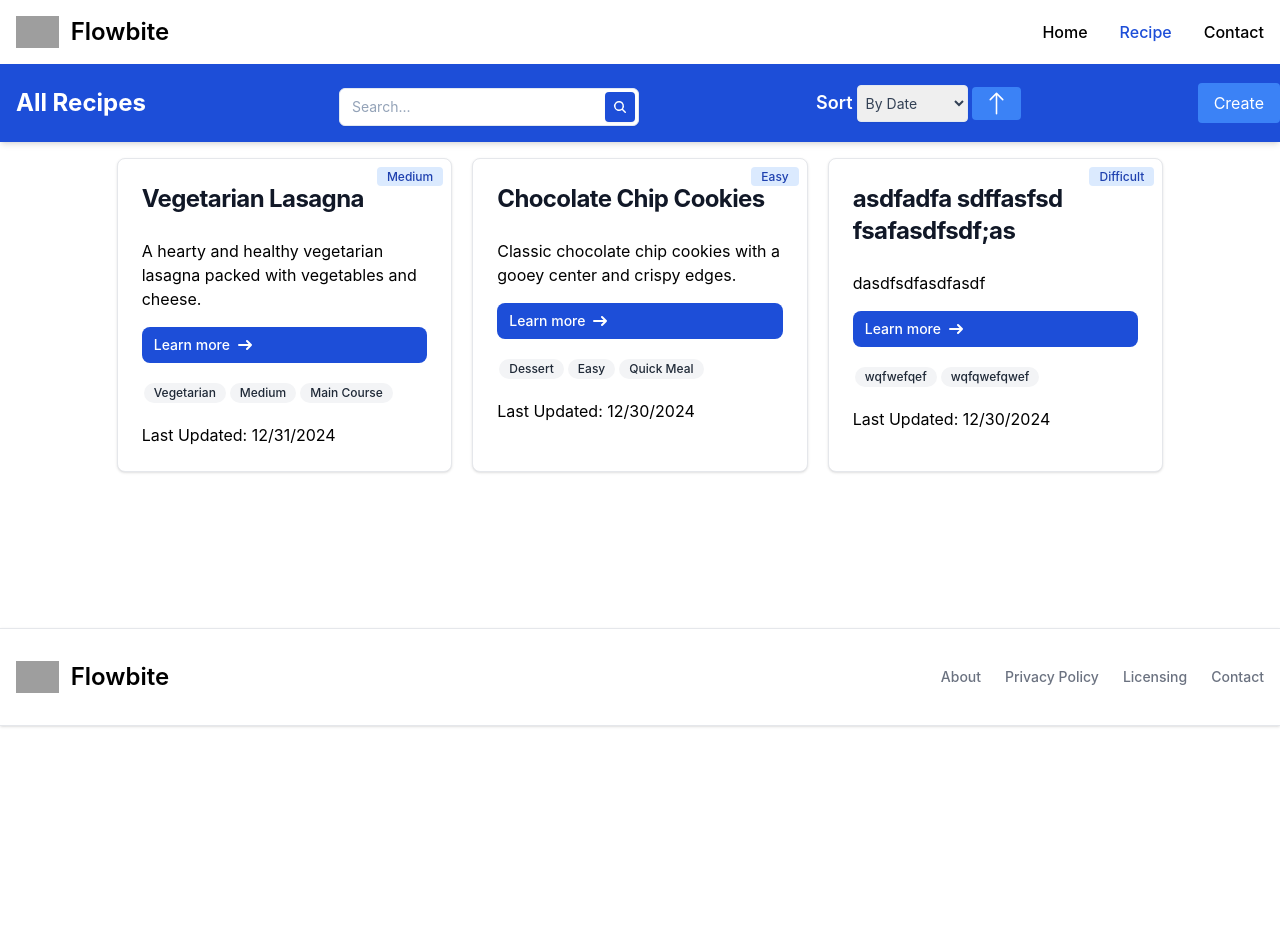
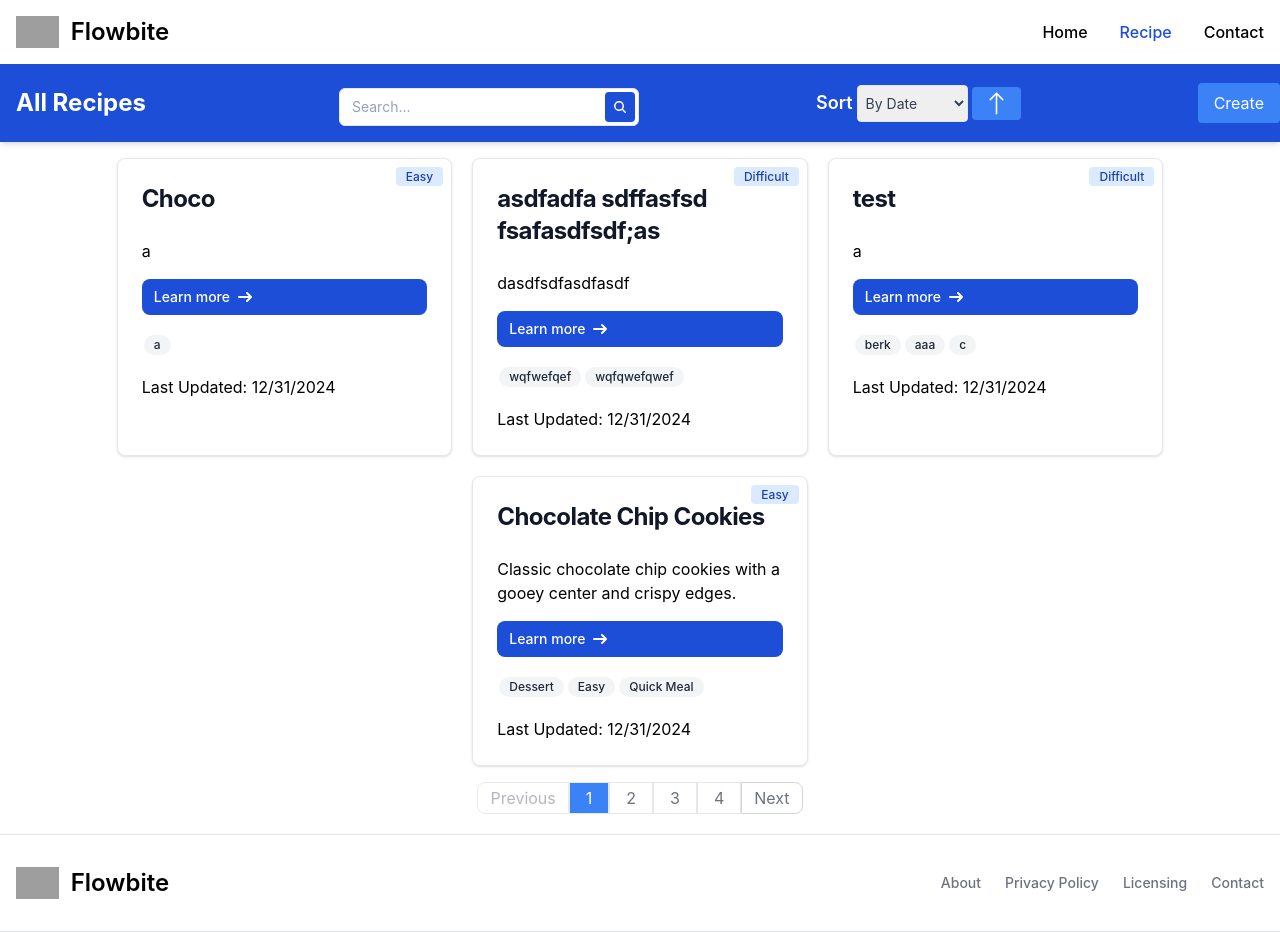
Before and after one commit to HuseynJafarli/Recipe-Manager-App-React, a React (Create React App) app: page /recipe in a window 1280 px wide. Before the commit the page ends 800 px from the top, so only its background shows below. Built offline with nearby package versions, Linux system fonts and the light colour scheme; data requests are answered from the project's data file; grey boxes are pictures that could not be loaded.

Commit message:
Pagination completed and tested

```diff
--- a/data/db.json
+++ b/data/db.json
@@ -1,7 +1,6 @@
 {
   "recipes": [
     {
-      "id": "1",
       "title": "Chocolate Chip Cookies",
       "description": "Classic chocolate chip cookies with a gooey center and crispy edges.",
       "ingredients": [
@@ -31,7 +30,8 @@
         "Quick Meal"
       ],
       "difficulty": "Easy",
-      "lastUpdated": "2024-12-30T21:33:26.551Z"
+      "lastUpdated": "2024-12-31T13:02:18.487Z",
+      "id": "1"
     },
     {
       "title": "Vegetarian Lasagna",
@@ -69,7 +69,6 @@
       "id": "2"
     },
     {
-      "id": "3bd9",
       "title": "asdfadfa sdffasfsd fsafasdfsdf;as",
       "description": "dasdfsdfasdfasdf",
       "tags": [
@@ -81,11 +80,139 @@
         "zxcasczxcads"
       ],
       "preparation": [
-        "qwfdsacxzc",
-        "asdfaxzcdasdf"
+        "q"
       ],
       "difficulty": "Difficult",
-      "lastUpdated": "2024-12-30T20:57:57.718Z"
+      "lastUpdated": "2024-12-31T13:06:29.057Z",
+      "id": "3bd9"
+    },
+    {
+      "title": "test",
+      "description": "a",
+      "tags": [
+        "berk",
+        "aaa",
+        "c"
+      ],
+      "ingredients": [
+        "hec",
+        "ne",
+        "almamisiq"
+      ],
+      "preparation": [
+        "s",
+        "a",
+        "a"
+      ],
+      "difficulty": "Difficult",
+      "lastUpdated": "2024-12-31T13:03:28.018Z",
+      "id": "8466"
+    },
+    {
+      "title": "Choco",
+      "description": "a",
+      "tags": [
+        "a"
+      ],
+      "ingredients": [
+        "a"
+      ],
+      "preparation": [
+        "a"
+      ],
+      "difficulty": "Easy",
+      "lastUpdated": "2024-12-31T14:18:47.178Z",
+      "id": "09e9"
+    },
+    {
+      "title": "recipe1",
+      "description": "Delicious and easy to make.",
+      "tags": ["easy", "quick", "yummy"],
+      "ingredients": ["flour", "sugar", "eggs"],
+      "preparation": ["mix", "bake", "serve"],
+      "difficulty": "Easy",
+      "lastUpdated": "2024-12-30T12:00:00.000Z",
+      "id": "8467"
+    },
+    {
+      "title": "recipe2",
+      "description": "A challenging but rewarding dish.",
+      "tags": ["challenge", "rewarding", "complex"],
+      "ingredients": ["beef", "onion", "spices"],
+      "preparation": ["marinate", "cook", "plate"],
+      "difficulty": "Difficult",
+      "lastUpdated": "2024-12-29T14:20:00.000Z",
+      "id": "8468"
+    },
+    {
+      "title": "recipe3",
+      "description": "Perfect for a quick lunch.",
+      "tags": ["lunch", "healthy", "quick"],
+      "ingredients": ["lettuce", "tomato", "dressing"],
+      "preparation": ["wash", "chop", "mix"],
+      "difficulty": "Medium",
+      "lastUpdated": "2024-12-28T11:45:00.000Z",
+      "id": "8469"
+    },
+    {
+      "title": "recipe4",
+      "description": "A sweet treat for dessert.",
+      "tags": ["dessert", "sweet", "easy"],
+      "ingredients": ["chocolate", "cream", "sugar"],
+      "preparation": ["melt", "mix", "chill"],
+      "difficulty": "Easy",
+      "lastUpdated": "2024-12-27T10:30:00.000Z",
+      "id": "8470"
+    },
+    {
+      "title": "recipe5",
+      "description": "A savory and satisfying dinner.",
+      "tags": ["dinner", "savory", "rich"],
+      "ingredients": ["chicken", "garlic", "herbs"],
+      "preparation": ["season", "grill", "serve"],
+      "difficulty": "Medium",
+      "lastUpdated": "2024-12-26T18:00:00.000Z",
+      "id": "8471"
+    },
+    {
+      "title": "recipe6",
+      "description": "A festive holiday favorite.",
+      "tags": ["holiday", "festive", "traditional"],
+      "ingredients": ["turkey", "cranberry", "stuffing"],
+      "preparation": ["prep", "roast", "serve"],
+      "difficulty": "Difficult",
+      "lastUpdated": "2024-12-25T15:00:00.000Z",
+      "id": "8472"
+    },
+    {
+      "title": "recipe7",
+      "description": "A light and refreshing breakfast.",
+      "tags": ["breakfast", "light", "refreshing"],
+      "ingredients": ["yogurt", "berries", "granola"],
+      "preparation": ["layer", "chill", "serve"],
+      "difficulty": "Easy",
+      "lastUpdated": "2024-12-24T08:00:00.000Z",
+      "id": "8473"
+    },
+    {
+      "title": "recipe8",
+      "description": "A hearty and warming soup.",
+      "tags": ["soup", "hearty", "comfort"],
+      "ingredients": ["potato", "leek", "broth"],
+      "preparation": ["chop", "boil", "blend"],
+      "difficulty": "Medium",
+      "lastUpdated": "2024-12-23T13:00:00.000Z",
+      "id": "8474"
+    },
+    {
+      "title": "recipe9",
+      "description": "A perfect party snack.",
+      "tags": ["snack", "party", "finger food"],
+      "ingredients": ["cheese", "crackers", "olives"],
+      "preparation": ["slice", "assemble", "serve"],
+      "difficulty": "Easy",
+      "lastUpdated": "2024-12-22T17:30:00.000Z",
+      "id": "8475"
     }
   ],
   "messages": [
--- a/src/components/Recipe/Recipe.jsx
+++ b/src/components/Recipe/Recipe.jsx
@@ -14,8 +14,24 @@ function Recipe() {
   const searchRef = React.useRef(null);
   const [sortKey, setSortKey] = React.useState('date');
   const [ordering, setOrdering] = React.useState('asc');
+  const [currentPage, setCurrentPage] = React.useState(1);
+  const [itemsPerPage, setItemsPerPage] = React.useState(4);
+  const { valueToRefresh } = useContext(AppContext);
 
-    const {valueToRefresh} = useContext(AppContext);
+
+  const totalPages = Math.ceil(allData.length / itemsPerPage);
+
+  const getPaginatedData = () => {
+    const startIndex = (currentPage - 1) * itemsPerPage;
+    const endIndex = startIndex + itemsPerPage;
+    return allData.slice(startIndex, endIndex);
+  };
+
+  const handlePageChange = (newPage) => {
+    if (newPage >= 1 && newPage <= totalPages) {
+      setCurrentPage(newPage);
+    }
+  };
 
   React.useEffect(() => {
     axios
@@ -44,7 +60,7 @@ function Recipe() {
   }, [])
 
 
-    const [diffOrd, ] = React.useState({
+  const [diffOrd,] = React.useState({
     'Easy': 1,
     'Medium': 2,
     'Difficult': 3
@@ -85,9 +101,10 @@ function Recipe() {
 
 
 
+
   return (
     <>
-    {isOpen &&  <CreateRecipe  setIsOpen={setIsOpen} />}
+      {isOpen && <CreateRecipe setIsOpen={setIsOpen} />}
       <header className="bg-blue-700 text-white py-4 w-full shadow-md ">
         <div className='flex flex-col gap-4 md:flex-row justify-between items-center container mx-auto'>
           <div className=" px-4">
@@ -107,7 +124,7 @@ function Recipe() {
                   }}
                   ref={searchRef} />
 
-              <button  className="absolute right-1 top-1 rounded bg-blue-700 p-1.5 border border-transparent text-center text-sm text-white transition-all shadow-sm hover:shadow focus:bg-blue-800 focus:shadow-none active:bg-blue-700 hover:bg-blue-800 active:shadow-none disabled:pointer-events-none disabled:opacity-50 disabled:shadow-none" type="submit">
+                <button className="absolute right-1 top-1 rounded bg-blue-700 p-1.5 border border-transparent text-center text-sm text-white transition-all shadow-sm hover:shadow focus:bg-blue-800 focus:shadow-none active:bg-blue-700 hover:bg-blue-800 active:shadow-none disabled:pointer-events-none disabled:opacity-50 disabled:shadow-none" type="submit">
                   <svg xmlns="http://www.w3.org/2000/svg" viewBox="0 0 16 16" fill="currentColor" className="w-4 h-4">
                     <path fill-rule="evenodd" d="M9.965 11.026a5 5 0 1 1 1.06-1.06l2.755 2.754a.75.75 0 1 1-1.06 1.06l-2.755-2.754ZM10.5 7a3.5 3.5 0 1 1-7 0 3.5 3.5 0 0 1 7 0Z" clip-rule="evenodd"></path>
                   </svg>
@@ -131,11 +148,11 @@ function Recipe() {
             <button onClick={() => setOrdering(ordering === 'asc' ? 'desc' : 'asc')} className='bg-blue-500 hover:bg-blue-600 text-white px-3 py-1 rounded'>
               {ordering === 'asc' ? (
                 <svg xmlns="http://www.w3.org/2000/svg" width="25" height="25" fill="currentColor" className="bi bi-arrow-up" viewBox="0 0 16 16">
-              <path fill-rule="evenodd" d="M8 15a.5.5 0 0 0 .5-.5V2.707l3.146 3.147a.5.5 0 0 0 .708-.708l-4-4a.5.5 0 0 0-.708 0l-4 4a.5.5 0 1 0 .708.708L7.5 2.707V14.5a.5.5 0 0 0 .5.5"/>
+                  <path fill-rule="evenodd" d="M8 15a.5.5 0 0 0 .5-.5V2.707l3.146 3.147a.5.5 0 0 0 .708-.708l-4-4a.5.5 0 0 0-.708 0l-4 4a.5.5 0 1 0 .708.708L7.5 2.707V14.5a.5.5 0 0 0 .5.5" />
                 </svg>
               ) : (
                 <svg xmlns="http://www.w3.org/2000/svg" width="25" height="25" fill="currentColor" className="bi bi-arrow-down" viewBox="0 0 16 16">
-              <path fill-rule="evenodd" d="M8 1a.5.5 0 0 1 .5.5v11.793l3.146-3.147a.5.5 0 0 1 .708.708l-4 4a.5.5 0 0 1-.708 0l-4-4a.5.5 0 0 1 .708-.708L7.5 13.293V1.5A.5.5 0 0 1 8 1"/>
+                  <path fill-rule="evenodd" d="M8 1a.5.5 0 0 1 .5.5v11.793l3.146-3.147a.5.5 0 0 1 .708.708l-4 4a.5.5 0 0 1-.708 0l-4-4a.5.5 0 0 1 .708-.708L7.5 13.293V1.5A.5.5 0 0 1 8 1" />
                 </svg>
               )
               }
@@ -154,13 +171,49 @@ function Recipe() {
       <div className='mt-4 min-h-[calc(100vh-350px)]'>
         {allData?.length === 0 && <p className='text-center text-2xl font-semibold'>No Data Found</p>}
         <div className='flex flex-wrap justify-center gap-5 m-auto w-5/6 '>
-      {allData?.map((recipe) => (
+          {getPaginatedData()?.map((recipe) => (
             <RecipeCard key={recipe.id} data={recipe} />
+          ))}
 
-      ))}
         </div>
 
       </div>
+
+      {/* Pagination */}
+      <div className="pagination mt-4 flex justify-center items-center ">
+        <button
+          onClick={() => handlePageChange(currentPage - 1)}
+          disabled={currentPage === 1}
+          className="flex items-center justify-center px-3 h-8 leading-tight text-gray-500 bg-white border border-gray-300 rounded-s-lg hover:bg-gray-100 hover:text-gray-700 disabled:opacity-50 disabled:cursor-not-allowed"
+        >
+          Previous
+        </button>
+
+        <ul className="flex items-center m-0 p-0">
+          {Array.from({ length: totalPages }, (_, idx) => idx + 1).map((page) => (
+            <li key={page} className="list-none mx-0.1">
+              <button
+                onClick={() => handlePageChange(page)}
+                className={`flex items-center justify-center px-4 h-8 leading-tight border ${currentPage === page
+                  ? "bg-blue-500 text-white"
+                  : "text-gray-500 bg-white hover:bg-gray-100 hover:text-gray-700"
+                  }`}
+              >
+                {page}
+              </button>
+            </li>
+          ))}
+        </ul>
+
+        <button
+          onClick={() => handlePageChange(currentPage + 1)}
+          disabled={currentPage === totalPages}
+          className="flex items-center justify-center px-3 h-8 leading-tight text-gray-500 bg-white border border-gray-300 rounded-e-lg hover:bg-gray-100 hover:text-gray-700 disabled:opacity-50 disabled:cursor-not-allowed"
+        >
+          Next
+        </button>
+      </div>
+
     </>
   )
 }
```
Lines whose indentation alone changed are shown as unchanged.
